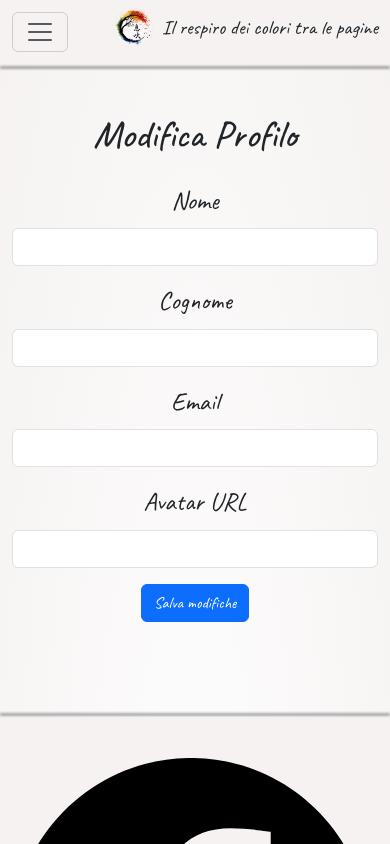
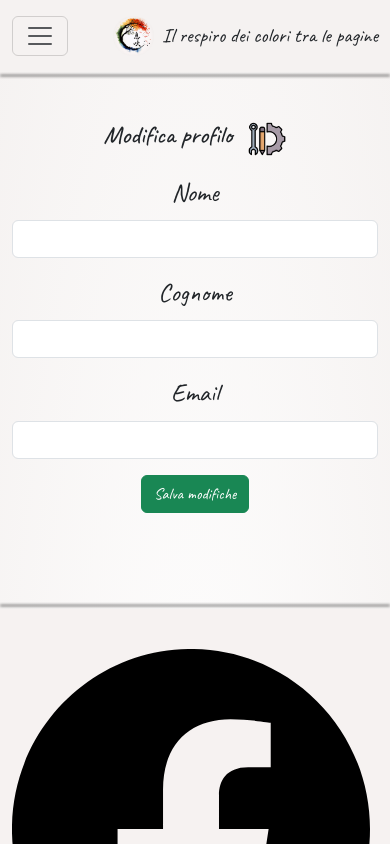
Before and after one commit to silvia8gasparini/Shiori-to-iro-no-ibuki_Frontend_Capstone_Project, a React (Vite) app: page /user/profile in a window 390 px wide. Shown: the top 844 px of the page. Built offline with nearby package versions, Linux system fonts and the light colour scheme; a web font is replaced by a local one.

Commit message:
user style fixing

```diff
--- a/src/App.css
+++ b/src/App.css
@@ -186,4 +186,13 @@ html, body {
 .responsive-icon {
   width: 25px;
 }
+
+.logo-mobile, .title1 {
+  margin-top: 0.5rem;
 }
+
+h2.results-title {
+  font-size: 1.9em;
+}
+
+}
--- a/src/assets/user.css
+++ b/src/assets/user.css
@@ -43,6 +43,7 @@
 
 .card {
    background-color: rgb(245,242,241) !important;
+   margin: 0 auto;
 }
 
 .login-form input {
@@ -96,3 +97,29 @@
 .user-card p {
   font-size: 1.5rem;
 }
+
+
+@media (max-width: 850px) {
+.user-welcome {
+    font-size: 0.8rem;
+  }
+
+.kitsune {
+  width: 40px;
+  margin-top: -8px;
+}
+
+}
+
+@media (max-width: 576px) {
+.user-welcome {
+  font-size: 0.7rem;
+}
+
+.kitsune {
+  width: 40px;
+  margin-top: -8px;
+  margin-right: 12px;
+}
+
+}
--- a/src/pages/SearchResults.jsx
+++ b/src/pages/SearchResults.jsx
@@ -1,7 +1,7 @@
 import { useEffect, useState } from "react";
 import { useLocation } from "react-router-dom";
 import { Container, Row, Col, Spinner, Pagination } from "react-bootstrap";
-import BookCard from "../components/BookCard"; // Assicurati che il path sia corretto
+import BookCard from "../components/BookCard";
 import CustomNavbar from "../components/CustomNavbar";
 import CustomFooter from "../components/CustomFooter";
 
@@ -50,7 +50,9 @@ const SearchResults = () => {
     <div className="d-flex flex-column" style={{ minHeight: "100vh" }}>
       <CustomNavbar />
       <Container className="mt-5">
-        <h2 className="mb-4 text-center">Risultati per: “{query}”</h2>
+        <h2 className="results-title mb-4 text-center">
+          Risultati per: “{query}”
+        </h2>
 
         {loading ? (
           <div className="d-flex justify-content-center my-5">
@@ -68,7 +70,6 @@ const SearchResults = () => {
               ))}
             </Row>
 
-            {/* Paginazione */}
             {totalPages > 1 && (
               <div className="d-flex justify-content-center mt-4">
                 <Pagination>
--- a/src/pages/Tearoom.jsx
+++ b/src/pages/Tearoom.jsx
@@ -83,7 +83,7 @@ const Tearoom = () => {
 
         <Row className="g-4 justify-content-center">
           {zone.map((zona) => (
-            <Col key={zona.id} md={6} lg={3}>
+            <Col key={zona.id} xs={12} md={6} lg={3}>
               <Card className="text-center shadow-sm h-100 fade-in">
                 <Card.Img variant="top" src={zona.imageUrl} />
                 <Card.Body>
@@ -110,7 +110,7 @@ const Tearoom = () => {
         </Row>
 
         <div className="d-flex justify-content-center mt-4 gap-3">
-          <h3 className="mb-4 text-center">Tutte le zone sono pet friendly!</h3>
+          <h3 className="mb-4 text-center">Tutte le aree sono pet friendly!</h3>
           <img src="/img/tearoom/pet.png" alt="pet" className="pet-icon" />
         </div>
 
--- a/src/pages/UserPage.jsx
+++ b/src/pages/UserPage.jsx
@@ -46,114 +46,17 @@ const UserPage = () => {
     <div className="d-flex flex-column" style={{ minHeight: "100vh" }}>
       <CustomNavbar />
       <Container className="py-5">
-        <header className="d-flex align-items-center justify-content-center gap-3 mb-5">
+        <header className="user-welcome d-flex align-items-center justify-content-center gap-3 mb-5 mx-3">
           {user && <h2>Benvenutə nel tuo spazio personale, {user.name}!</h2>}{" "}
           <img
             src="/public/img/navbar-icons/kitsune.png"
             alt="kitsune"
             width="50"
+            className="kitsune"
           />
         </header>
 
-        <div className="d-flex align-align-items-center justify-content-center">
-          <Row className="d-flex justify-content-center g-5">
-            {/* Carrello */}
-            <Col xs={12} md={4} lg={4}>
-              <Card className="user-card">
-                <Card.Img variant="top" src="/public/img/user/cart.png" />
-                <Card.Body>
-                  {cartItems.length === 0 ? (
-                    <p className="text-muted">Il carrello è vuoto</p>
-                  ) : (
-                    <>
-                      <ListGroup>
-                        {cartItems.map((item) => (
-                          <ListGroup.Item
-                            key={item.id}
-                            className="d-flex justify-content-between align-items-center text-start text-wrap"
-                          >
-                            <div
-                              style={{
-                                maxWidth: "180px",
-                                wordBreak: "break-word",
-                              }}
-                            >
-                              <span>
-                                <b>{item.title}</b> - {item.author}
-                                {item.quantity > 1 && ` ×${item.quantity}`}
-                              </span>
-                            </div>
-                            <div className="d-flex align-items-center gap-1">
-                              <span
-                                style={{
-                                  whiteSpace: "nowrap",
-                                  fontSize: "1rem",
-                                }}
-                              >
-                                {(item.price * item.quantity).toFixed(2)} €
-                              </span>
-                              <button
-                                onClick={() => {
-                                  const token =
-                                    localStorage.getItem("jwtToken");
-                                  fetch(
-                                    `http://localhost:8080/cart-items/${item.id}`,
-                                    {
-                                      method: "DELETE",
-                                      headers: {
-                                        Authorization: `Bearer ${token}`,
-                                      },
-                                    }
-                                  )
-                                    .then((res) => {
-                                      if (!res.ok)
-                                        throw new Error(
-                                          "Errore nella rimozione"
-                                        );
-                                      dispatch(fetchUserCart());
-                                    })
-                                    .catch((err) =>
-                                      console.error("Errore:", err)
-                                    );
-                                }}
-                                className="btn btn-sm p-0 border-0 bg-transparent d-flex align-items-center"
-                                title="Rimuovi dal carrello"
-                              >
-                                <img
-                                  src="/img/navbar-icons/bin.png"
-                                  alt="Rimuovi"
-                                  height="17"
-                                  className="ms-2"
-                                />
-                              </button>
-                            </div>
-                          </ListGroup.Item>
-                        ))}
-                      </ListGroup>
-                      <div className="total px-3 py-2">
-                        Totale:{" "}
-                        {cartItems
-                          .reduce(
-                            (sum, item) => sum + item.price * item.quantity,
-                            0
-                          )
-                          .toFixed(2)}{" "}
-                        €
-                        <Button
-                          variant="outline-dark"
-                          size="sm"
-                          className="w-100 mt-2"
-                          onClick={() => navigate("/checkout")}
-                        >
-                          Paga
-                        </Button>
-                      </div>
-                    </>
-                  )}
-                </Card.Body>
-              </Card>
-            </Col>
-
+        <Row className="justify-content-center">
           {/* Prenotazioni */}
           <Col xs={12} md={4} lg={4}>
             <Card className="user-card">
@@ -183,8 +86,8 @@ const UserPage = () => {
                   <ListGroup className="mb-3">
                     {reservations.map((res) => (
                       <ListGroup.Item key={`res-${res.id}`}>
-                          <strong>{res.tearoomZone?.name}</strong> – {res.date}{" "}
-                          ({res.timeSlot.toLowerCase()})
+                        <strong>{res.tearoomZone?.name}</strong> – {res.date} (
+                        {res.timeSlot.toLowerCase()})
                         <img
                           src="/img/navbar-icons/bin.png"
                           alt="Rimuovi"
@@ -244,6 +147,100 @@ const UserPage = () => {
             </Card>
           </Col>
 
+          {/* Carrello */}
+          <Col xs={12} md={4} lg={4}>
+            <Card className="user-card">
+              <Card.Img variant="top" src="/public/img/user/cart.png" />
+              <Card.Body>
+                {cartItems.length === 0 ? (
+                  <p className="text-muted">Il carrello è vuoto</p>
+                ) : (
+                  <>
+                    <ListGroup>
+                      {cartItems.map((item) => (
+                        <ListGroup.Item
+                          key={item.id}
+                          className="d-flex justify-content-between align-items-center text-start text-wrap"
+                        >
+                          <div
+                            style={{
+                              maxWidth: "180px",
+                              wordBreak: "break-word",
+                            }}
+                          >
+                            <span>
+                              <b>{item.title}</b> - {item.author}
+                              {item.quantity > 1 && ` ×${item.quantity}`}
+                            </span>
+                          </div>
+                          <div className="d-flex align-items-center gap-1">
+                            <span
+                              style={{
+                                whiteSpace: "nowrap",
+                                fontSize: "1rem",
+                              }}
+                            >
+                              {(item.price * item.quantity).toFixed(2)} €
+                            </span>
+                            <button
+                              onClick={() => {
+                                const token = localStorage.getItem("jwtToken");
+                                fetch(
+                                  `http://localhost:8080/cart-items/${item.id}`,
+                                  {
+                                    method: "DELETE",
+                                    headers: {
+                                      Authorization: `Bearer ${token}`,
+                                    },
+                                  }
+                                )
+                                  .then((res) => {
+                                    if (!res.ok)
+                                      throw new Error("Errore nella rimozione");
+                                    dispatch(fetchUserCart());
+                                  })
+                                  .catch((err) =>
+                                    console.error("Errore:", err)
+                                  );
+                              }}
+                              className="btn btn-sm p-0 border-0 bg-transparent d-flex align-items-center"
+                              title="Rimuovi dal carrello"
+                            >
+                              <img
+                                src="/img/navbar-icons/bin.png"
+                                alt="Rimuovi"
+                                height="17"
+                                className="ms-2"
+                              />
+                            </button>
+                          </div>
+                        </ListGroup.Item>
+                      ))}
+                    </ListGroup>
+                    <div className="total px-3 py-2">
+                      Totale:{" "}
+                      {cartItems
+                        .reduce(
+                          (sum, item) => sum + item.price * item.quantity,
+                          0
+                        )
+                        .toFixed(2)}{" "}
+                      €
+                      <Button
+                        variant="outline-dark"
+                        size="sm"
+                        className="w-100 mt-2"
+                        onClick={() => navigate("/checkout")}
+                      >
+                        Paga
+                      </Button>
+                    </div>
+                  </>
+                )}
+              </Card.Body>
+            </Card>
+          </Col>
+
           {/* Preferiti */}
           <Col xs={12} md={4} lg={4}>
             <Card className="user-card">
@@ -292,7 +289,6 @@ const UserPage = () => {
             </Card>
           </Col>
         </Row>
-        </div>
       </Container>
 
       <ToastContainer
--- a/src/pages/UserProfile.jsx
+++ b/src/pages/UserProfile.jsx
@@ -1,6 +1,6 @@
 import React, { useState, useEffect } from "react";
 import { useSelector } from "react-redux";
-import { Container, Form, Button } from "react-bootstrap";
+import { Container, Form, Button, Row, Col, Card } from "react-bootstrap";
 import CustomNavbar from "../components/CustomNavbar";
 import CustomFooter from "../components/CustomFooter";
 
@@ -61,8 +61,17 @@ function UserProfile() {
   return (
     <div className="d-flex flex-column" style={{ minHeight: "100vh" }}>
       <CustomNavbar />
-      <Container className="my-5">
-        <h2 className="mb-4">Modifica Profilo</h2>
+      <Container md={4} lg={6} className="my-5">
+        <div className="d-flex justify-content-center gap-3">
+          <h3 className="text-center mb-4 fs-2">Modifica profilo</h3>
+          <img
+            src="/img/user-icons/modified.png"
+            alt="login"
+            style={{ height: "38px" }}
+          />
+        </div>
+        <Row className="justify-content-center">
+          <Col md={4}>
             <Form onSubmit={handleSubmit}>
               <Form.Group controlId="formName" className="mb-3">
                 <Form.Label>Nome</Form.Label>
@@ -97,20 +106,12 @@ function UserProfile() {
                 />
               </Form.Group>
 
-          <Form.Group controlId="formAvatarUrl" className="mb-3">
-            <Form.Label>Avatar URL</Form.Label>
-            <Form.Control
-              type="text"
-              name="avatarUrl"
-              value={formData.avatarUrl}
-              onChange={handleChange}
-            />
-          </Form.Group>
-
-          <Button variant="primary" type="submit">
+              <Button variant="success" type="submit">
                 Salva modifiche
               </Button>
             </Form>
+          </Col>
+        </Row>
       </Container>
       <CustomFooter />
     </div>
```
Also changed, not shown: public/img/user-icons/modified.png (added). Lines whose indentation alone changed are shown as unchanged.
